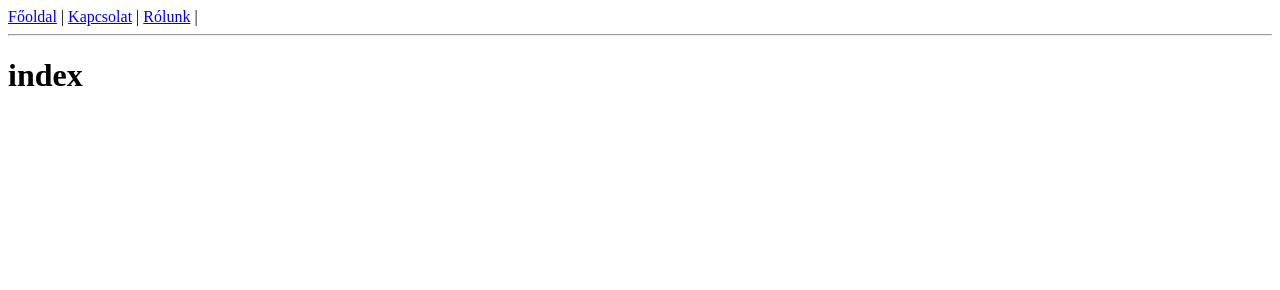
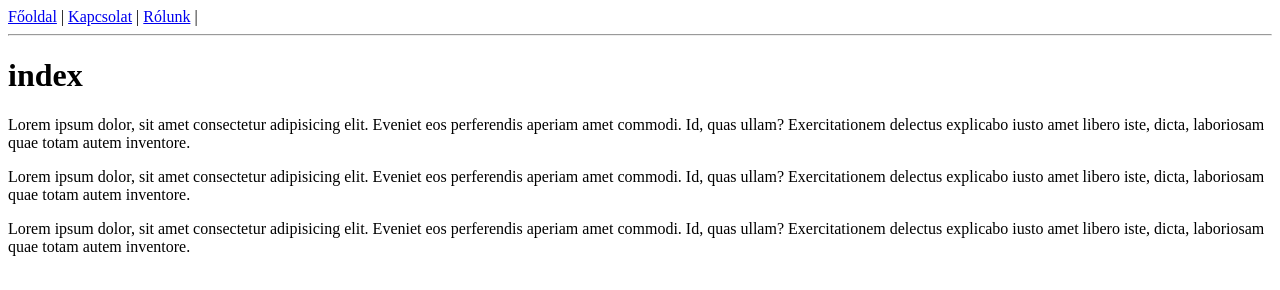
Before and after one commit to Osandpeti/projekt-1, a plain HTML site: page index.html in a window 1280 px wide. Drawn offline with Linux system fonts and the light colour scheme.

Commit message:
lorem beírás

```diff
--- a/index.html
+++ b/index.html
@@ -11,5 +11,11 @@
 	<a href="rolunk.html">Rólunk</a> |
 	<hr>
 	<h1>index</h1>
+
+	<p>Lorem ipsum dolor, sit amet consectetur adipisicing elit. Eveniet eos perferendis aperiam amet commodi. Id, quas ullam? Exercitationem delectus explicabo iusto amet libero iste, dicta, laboriosam quae totam autem inventore.</p>
+	<p>Lorem ipsum dolor, sit amet consectetur adipisicing elit. Eveniet eos perferendis aperiam amet commodi. Id, quas ullam? Exercitationem delectus explicabo iusto amet libero iste, dicta, laboriosam quae totam autem inventore.</p>
+
+	<p>Lorem ipsum dolor, sit amet consectetur adipisicing elit. Eveniet eos perferendis aperiam amet commodi. Id, quas ullam? Exercitationem delectus explicabo iusto amet libero iste, dicta, laboriosam quae totam autem inventore.</p>
+
 </body>
 </html>
```
